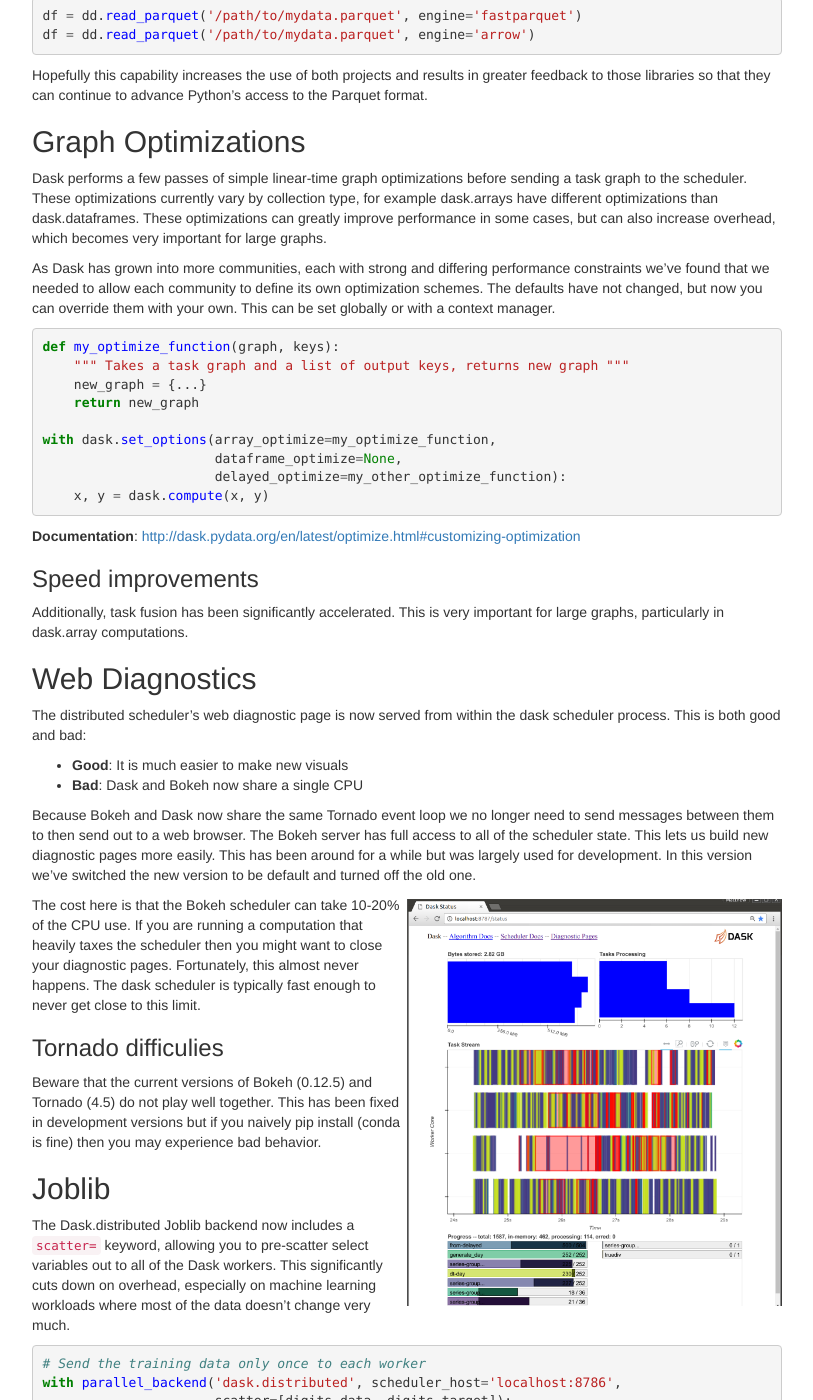
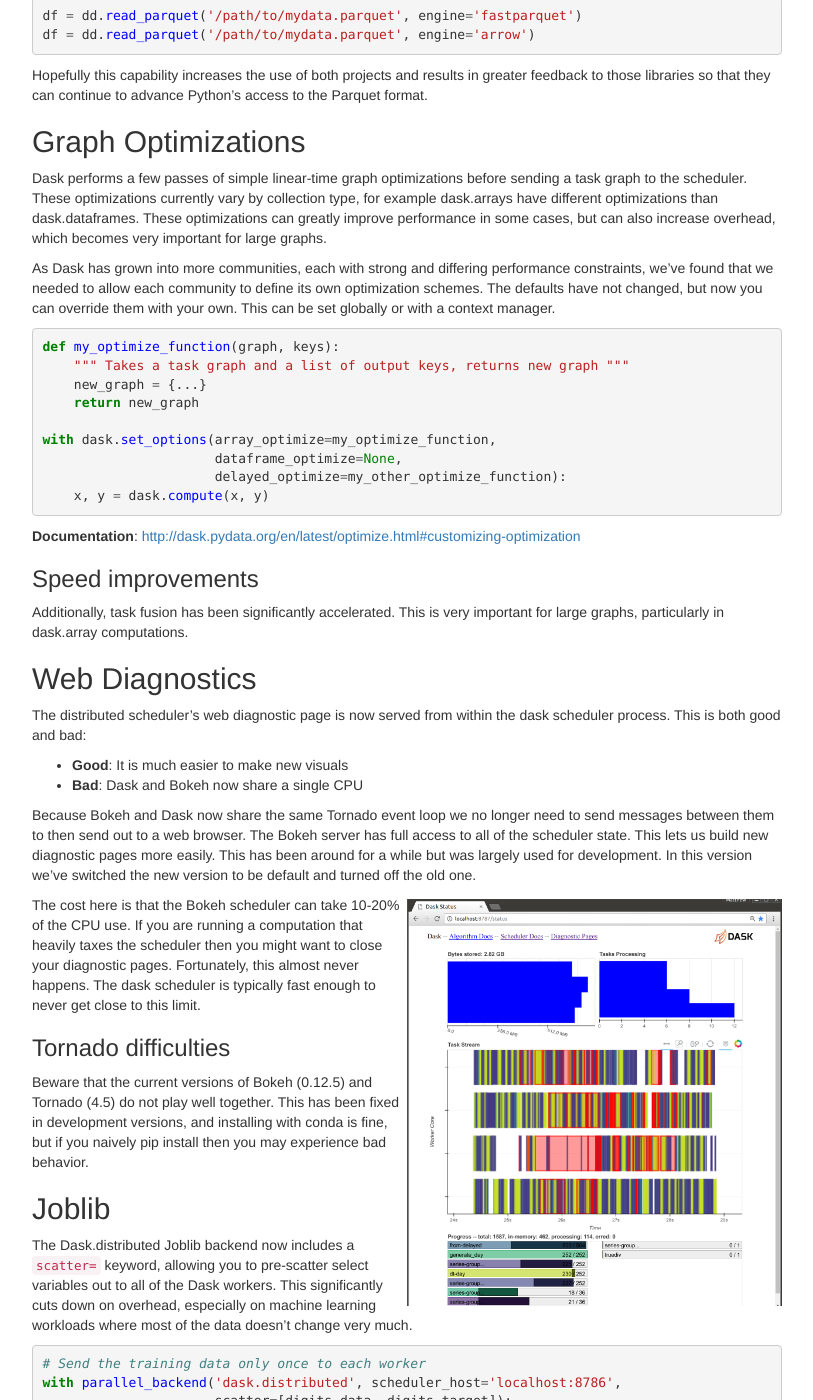
Before and after one commit to besyskymnbk/blog, a Jekyll site: the page built from _posts/work/2017-05-04-dask-0.14.3.md, in a window 1280 px wide and 1400 px high, scrolled down 2381 px. Shown: the whole window, without its empty margins (233-1046 px from the left). Built offline with Jekyll 4.4.1, drawn with Linux system fonts in a browser that asks for light colours; comment, search, counter and statistics services are not loaded; some of the changed text lies outside the part shown.

Commit message:
small changes (#15)
* small changes

small changes

* supports -> support

supports -> support

```diff
--- a/_posts/work/2017-05-04-dask-0.14.3.md
+++ b/_posts/work/2017-05-04-dask-0.14.3.md
@@ -54,7 +54,7 @@ In order to support sparse arrays we did two things:
 This process was pretty easy and could be extended to other systems.
 This also allows for different kinds of ndarrays in the same Dask array, as
 long as interactions between the arrays are well defined (using the standard
-NumPy protocols like `__array_priority__` etc..)
+NumPy protocols like `__array_priority__` and so on.)
 
 **Documentation**: [http://dask.pydata.org/en/latest/array-sparse.html](http://dask.pydata.org/en/latest/array-sparse.html)
 
@@ -175,7 +175,7 @@ cases, but can also increase overhead, which becomes very important for large
 graphs.
 
 As Dask has grown into more communities, each with strong and differing
-performance constraints we've found that we needed to allow each community to
+performance constraints, we've found that we needed to allow each community to
 define its own optimization schemes.  The defaults have not changed, but now
 you can override them with your own.  This can be set globally or with a
 context manager.
@@ -225,11 +225,11 @@ you are running a computation that heavily taxes the scheduler then you might
 want to close your diagnostic pages.  Fortunately, this almost never happens.
 The dask scheduler is typically fast enough to never get close to this limit.
 
-### Tornado difficulies
+### Tornado difficulties
 
 Beware that the current versions of Bokeh (0.12.5) and Tornado (4.5) do not
-play well together.  This has been fixed in development versions but if you
-naively pip install (conda is fine) then you may experience bad behavior.
+play well together.  This has been fixed in development versions, and installing
+with conda is fine, but if you naively pip install then you may experience bad behavior.
 
 
 Joblib
@@ -258,7 +258,7 @@ Preload scripts
 
 When starting a dask.distributed scheduler or worker people often want to
 include a bit of custom setup code, for example to configure loggers,
-authenticate with some network system, etc..  This has always been possible if
+authenticate with some network system, and so on.  This has always been possible if
 you start scheduler and workers from [within
 Python](http://distributed.readthedocs.io/en/latest/setup.html#using-the-python-api)
 but is tricky if you want to use the command line interface.  Now you can write
```
